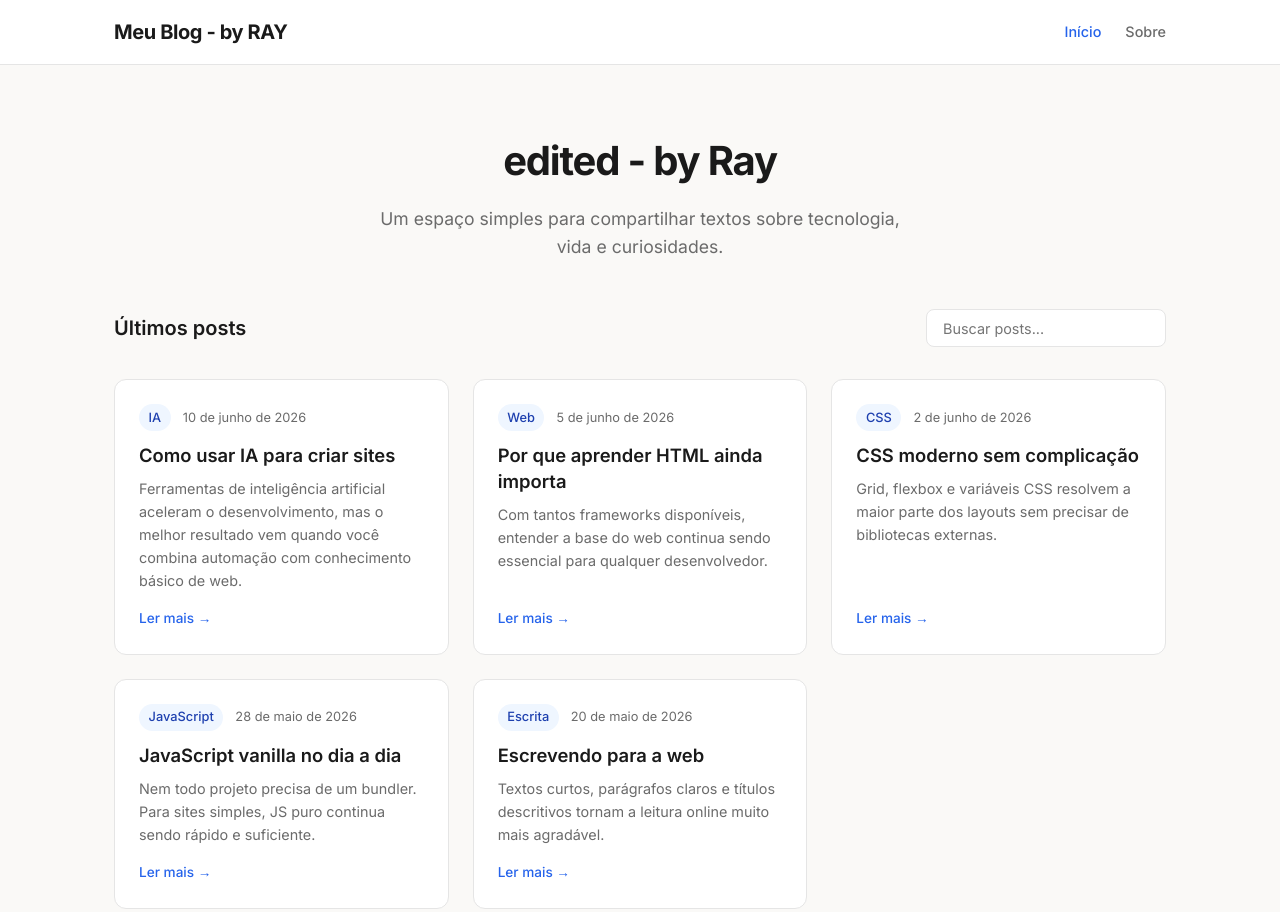
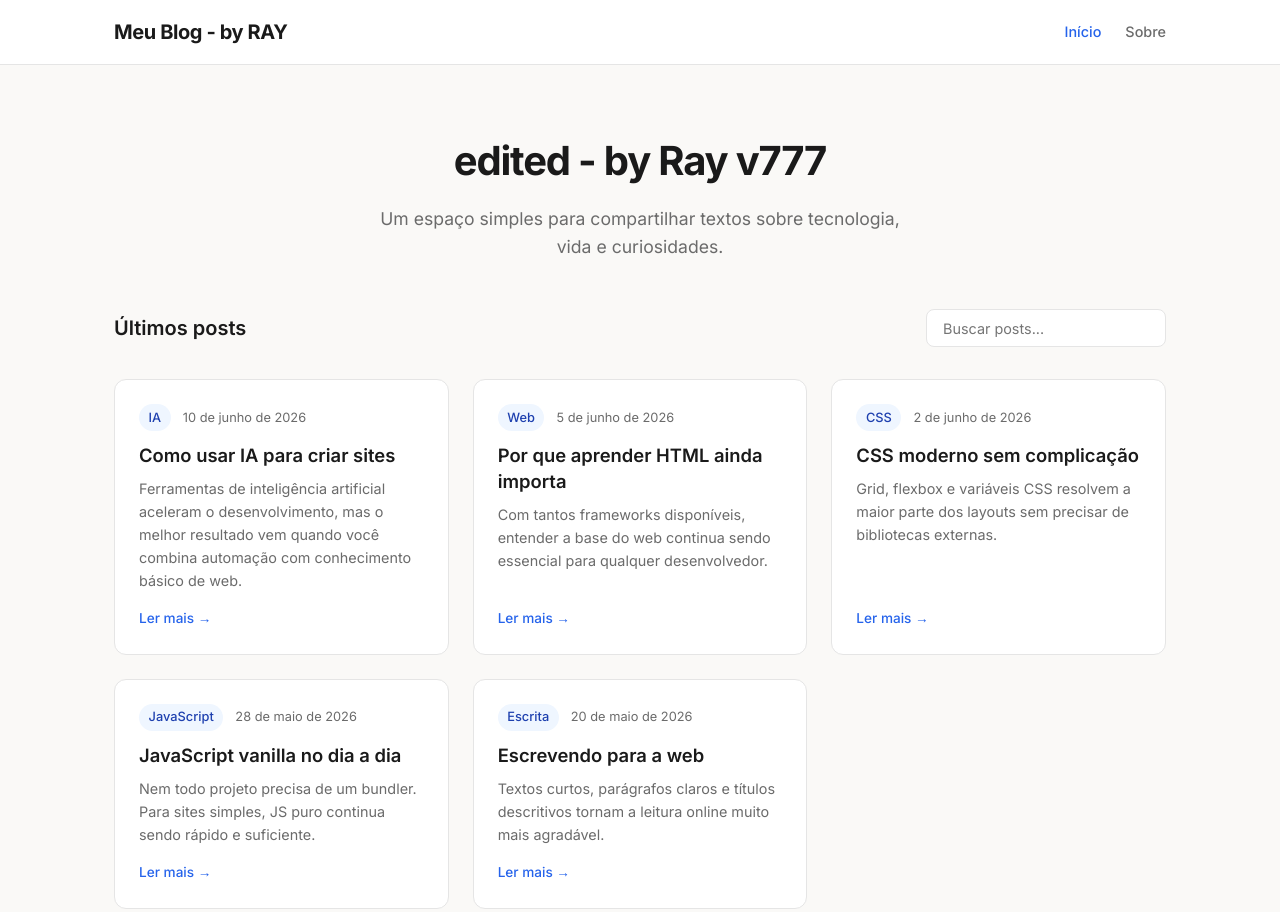
Before and after one commit to Rayjay-8/blogteste, a plain HTML site: page index.html in a window 1280 px wide. Shown: the top 912 px of the page. Drawn offline with Linux system fonts and the light colour scheme.

Commit message:
teste update via curl

```diff
--- a/index.html
+++ b/index.html
@@ -23,7 +23,7 @@
   <main class="main">
     <section class="hero">
       <div class="container">
-        <h1>edited - by Ray</h1>
+        <h1>edited - by Ray v777</h1>
         <p>Um espaço simples para compartilhar textos sobre tecnologia, vida e curiosidades.</p>
       </div>
     </section>
```
